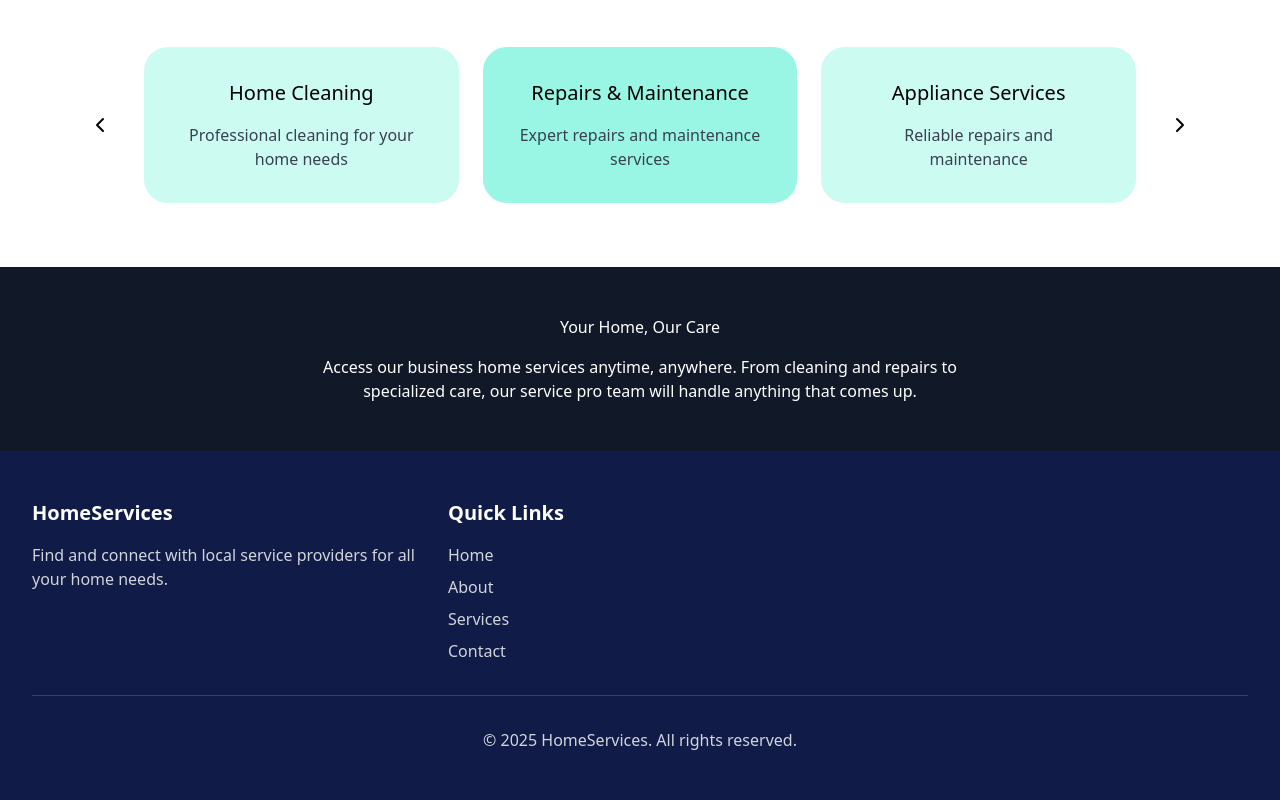
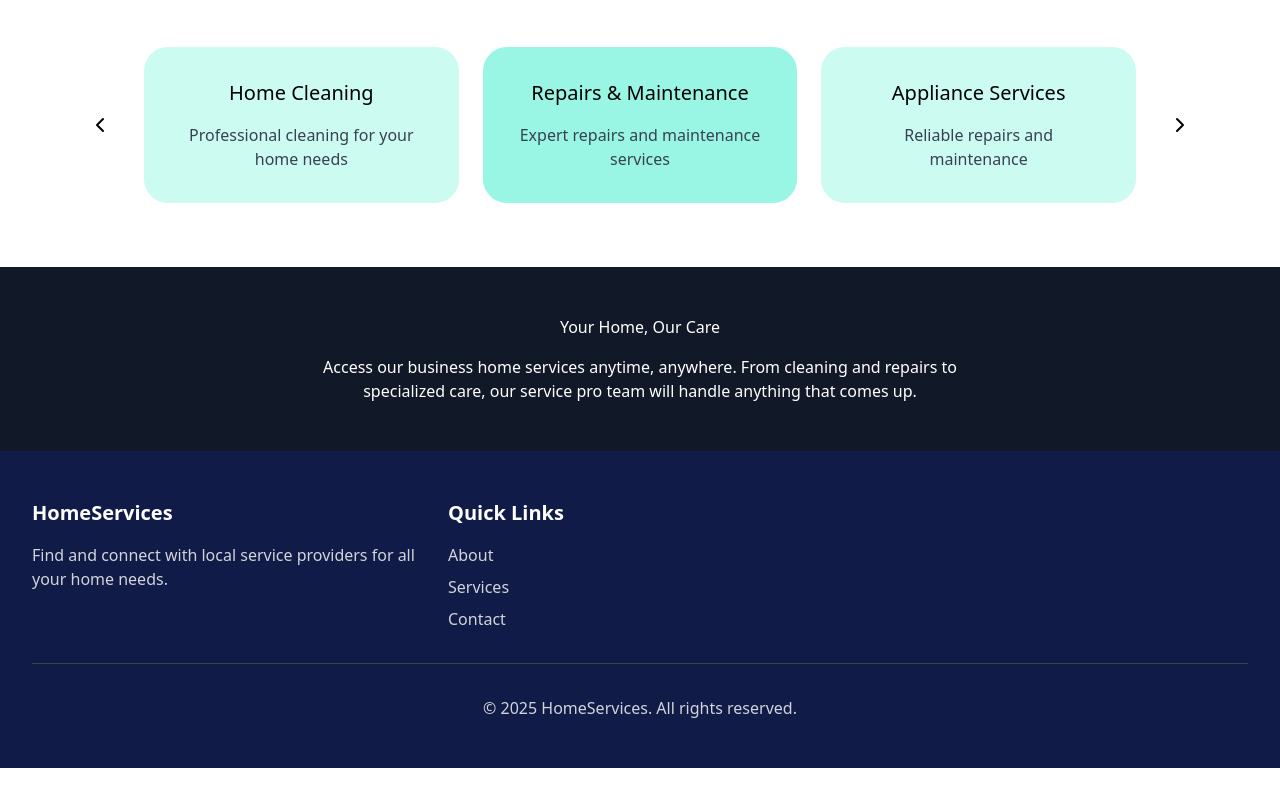
Before and after one commit to RMCV-Rajapaksha/The-Home-Services-Booking-System, a React (Create React App) app in the folder frontend/: page / in a window 1280 px wide. Shown: the part 1558-2358 px from the top of the page. After the commit the page ends 2326 px from the top, so only its background shows below. Built offline with nearby package versions, Linux system fonts and the light colour scheme.

Commit message:
Comment out Home link in Footer component for future reference

```diff
--- a/frontend/src/components/Footer.jsx
+++ b/frontend/src/components/Footer.jsx
@@ -16,9 +16,9 @@ const Footer = () => {
             <h3 className="mb-4 text-xl font-bold">Quick Links</h3>
             <ul className="space-y-2">
               <li>
-                <Link to="/" className="text-gray-300 transition-colors hover:text-white">
+                {/* <Link to="/" className="text-gray-300 transition-colors hover:text-white">
                   Home
-                </Link>
+                </Link> */}
               </li>
               <li>
                 <Link to="/about" className="text-gray-300 transition-colors hover:text-white">
```
